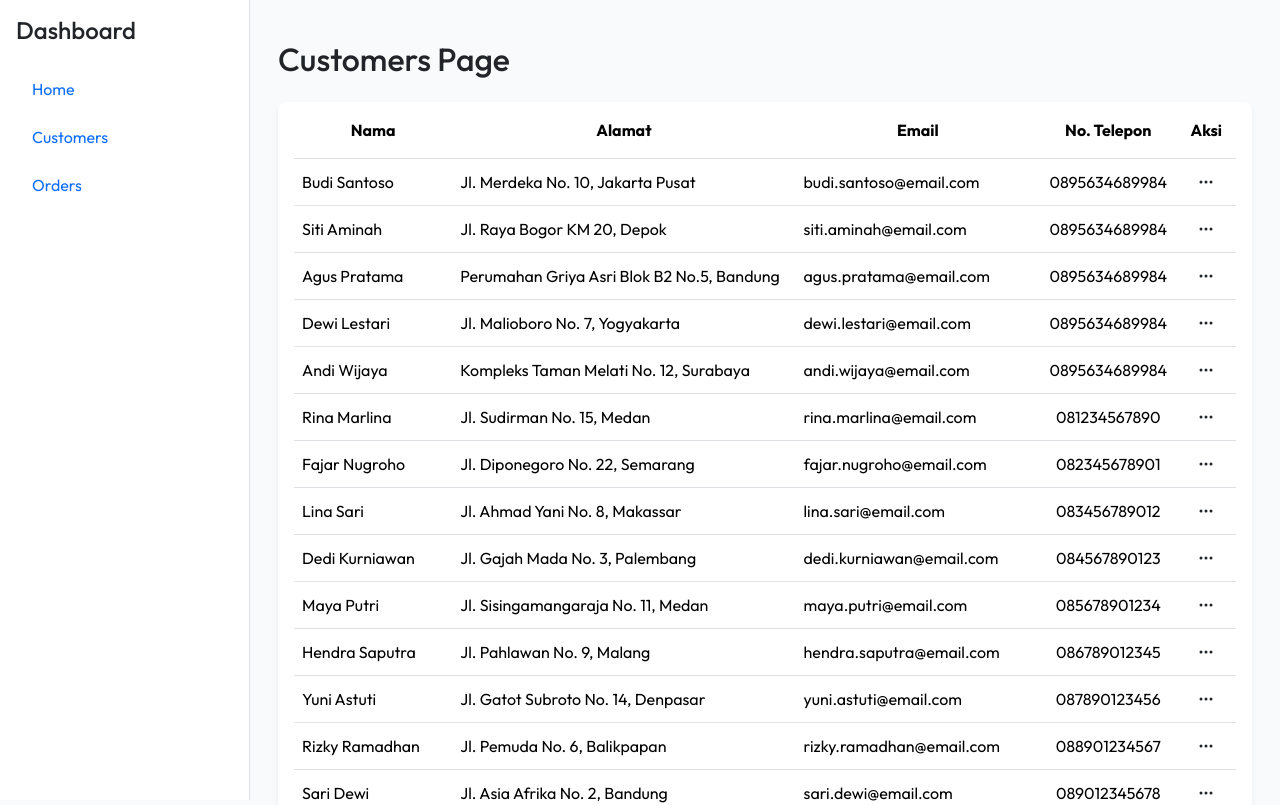
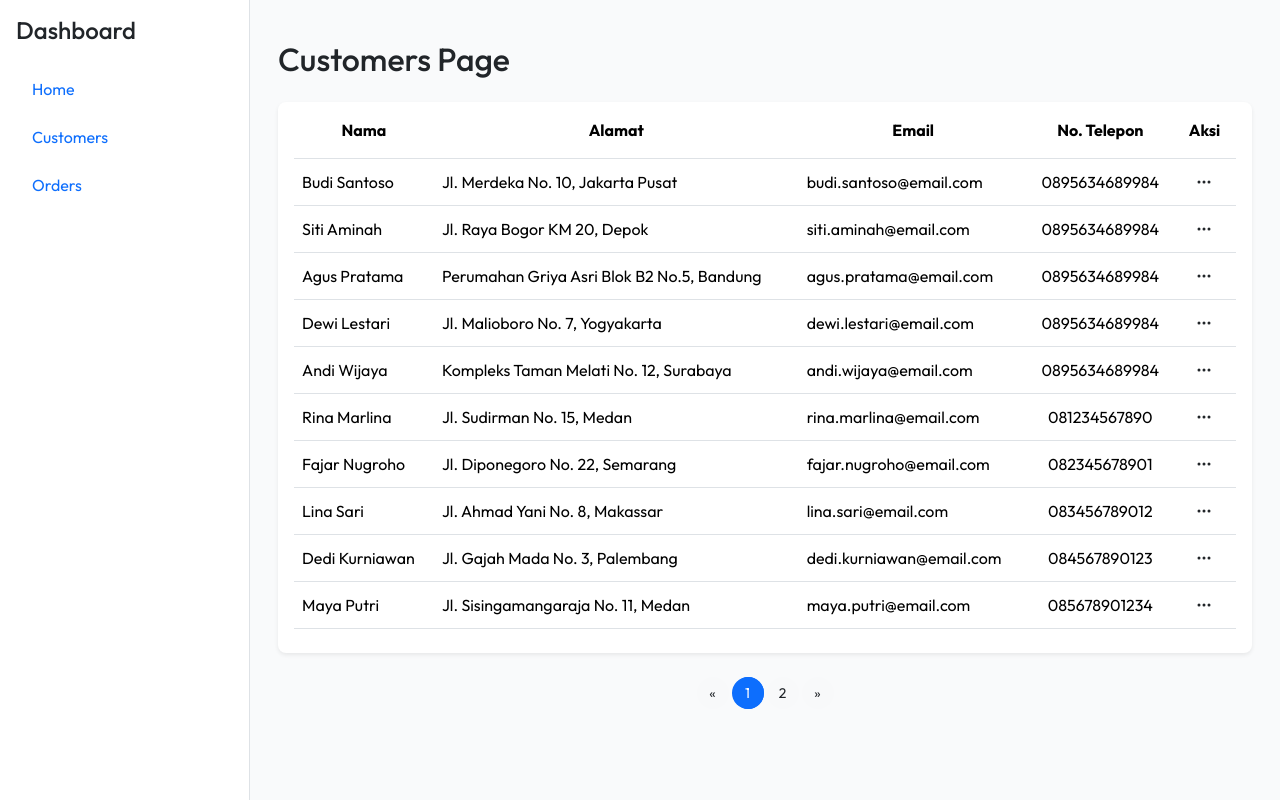
Before and after one commit to thoriqdharmawan/ocm, a React (Vite) app: page /customers in a window 1280 px wide. Shown: the top 805 px of the page. Built offline with nearby package versions, Linux system fonts and the light colour scheme.

Commit message:
feat: add pagination component and integrate it into the Customers page

```diff
--- /dev/null
+++ b/src/components/ui/Pagination.tsx
@@ -0,0 +1,135 @@
+import { cn } from "../../utils/classname";
+
+interface PaginationProps {
+  currentPage: number;
+  totalPages: number;
+  onPageChange: (page: number) => void;
+  siblingCount?: number;
+  className?: string;
+}
+
+const Pagination: React.FC<PaginationProps> = ({
+  currentPage,
+  totalPages,
+  onPageChange,
+  siblingCount = 1,
+  className = "",
+}) => {
+  if (totalPages <= 1) return null;
+
+  const range = (start: number, end: number) => {
+    return Array.from({ length: end - start + 1 }, (_, i) => start + i);
+  };
+
+  const leftSibling = Math.max(currentPage - siblingCount, 1);
+  const rightSibling = Math.min(currentPage + siblingCount, totalPages);
+
+  const showLeftDots = leftSibling > 2;
+  const showRightDots = rightSibling < totalPages - 1;
+
+  const pageNumbers = [
+    1,
+    ...(showLeftDots ? ["..."] : []),
+    ...range(leftSibling, rightSibling),
+    ...(showRightDots ? ["..."] : []),
+    totalPages,
+  ].filter((v, i, arr) => arr.indexOf(v) === i);
+
+  return (
+    <nav
+      className={cn("d-flex justify-content-center", className)}
+      aria-label="Pagination"
+    >
+      <ul
+        className={cn(
+          "pagination pagination-sm gap-1 m-0",
+          "border-0 bg-transparent"
+        )}
+        style={{ background: "none" }}
+      >
+        <li
+          className={cn("page-item", currentPage === 1 && "disabled")}
+          style={{ border: "none", background: "none" }}
+        >
+          <button
+            className={cn(
+              "page-link rounded-circle border-0 bg-light text-dark p-0 d-flex align-items-center justify-content-center"
+            )}
+            style={{ width: 32, height: 32 }}
+            onClick={() => onPageChange(currentPage - 1)}
+            disabled={currentPage === 1}
+            tabIndex={currentPage === 1 ? -1 : 0}
+          >
+            &laquo;
+          </button>
+        </li>
+        {pageNumbers.map((page, idx) =>
+          page === "..." ? (
+            <li
+              key={"dots-" + idx}
+              className={cn("page-item disabled border-0 bg-transparent")}
+              style={{ border: "none", background: "none" }}
+            >
+              <span
+                className={cn(
+                  "page-link border-0 bg-transparent text-secondary p-0"
+                )}
+                style={{
+                  width: 32,
+                  height: 32,
+                  display: "inline-flex",
+                  alignItems: "center",
+                  justifyContent: "center",
+                }}
+              >
+                ...
+              </span>
+            </li>
+          ) : (
+            <li
+              key={page}
+              className={cn(
+                "page-item rounded-circle",
+                page === currentPage && "active border-0 bg-primary text-white",
+                page !== currentPage && "border-0 bg-transparent"
+              )}
+              style={{ border: "none", background: "none" }}
+            >
+              <button
+                className={cn(
+                  "page-link rounded-circle border-0 p-0 d-flex align-items-center justify-content-center",
+                  page === currentPage
+                    ? "bg-primary text-white"
+                    : "bg-light text-dark"
+                )}
+                style={{ width: 32, height: 32 }}
+                onClick={() => onPageChange(Number(page))}
+                tabIndex={page === currentPage ? -1 : 0}
+              >
+                {page}
+              </button>
+            </li>
+          )
+        )}
+        <li
+          className={cn("page-item", currentPage === totalPages && "disabled")}
+          style={{ border: "none", background: "none" }}
+        >
+          <button
+            className={cn(
+              "page-link rounded-circle border-0 bg-light text-dark p-0 d-flex align-items-center justify-content-center"
+            )}
+            style={{ width: 32, height: 32 }}
+            onClick={() => onPageChange(currentPage + 1)}
+            disabled={currentPage === totalPages}
+            tabIndex={currentPage === totalPages ? -1 : 0}
+          >
+            &raquo;
+          </button>
+        </li>
+      </ul>
+    </nav>
+  );
+};
+
+export default Pagination;
--- a/src/pages/Customers.tsx
+++ b/src/pages/Customers.tsx
@@ -5,6 +5,7 @@ import { CustomersType } from "../models/customers";
 import Table, { Column } from "../components/ui/Table";
 import Dropdown from "../components/ui/Dropdown";
 import ModalDetailCustomer from "../components/features/customers/ModalDetailCustomer";
+import Pagination from "../components/ui/Pagination";
 
 interface ModalState {
   open: boolean;
@@ -18,6 +19,8 @@ const DEFAULT_MODAL: ModalState = {
 
 const Customers = () => {
   const [modal, setModal] = useState<ModalState>(DEFAULT_MODAL);
+
+  const [page, setPage] = useState(1);
 
   const colums: Column<CustomersType>[] = [
     {
@@ -65,7 +68,14 @@ const Customers = () => {
     <div className="container">
       <h2 className="my-4">Customers Page</h2>
 
-      <Table columns={colums} data={customersData} />
+      <Table columns={colums} data={customersData.slice(0, 10)} />
+
+      <Pagination
+        currentPage={page}
+        totalPages={2}
+        onPageChange={(page) => setPage(page)}
+        className="my-4"
+      />
 
       <ModalDetailCustomer
         open={modal.open}
```
